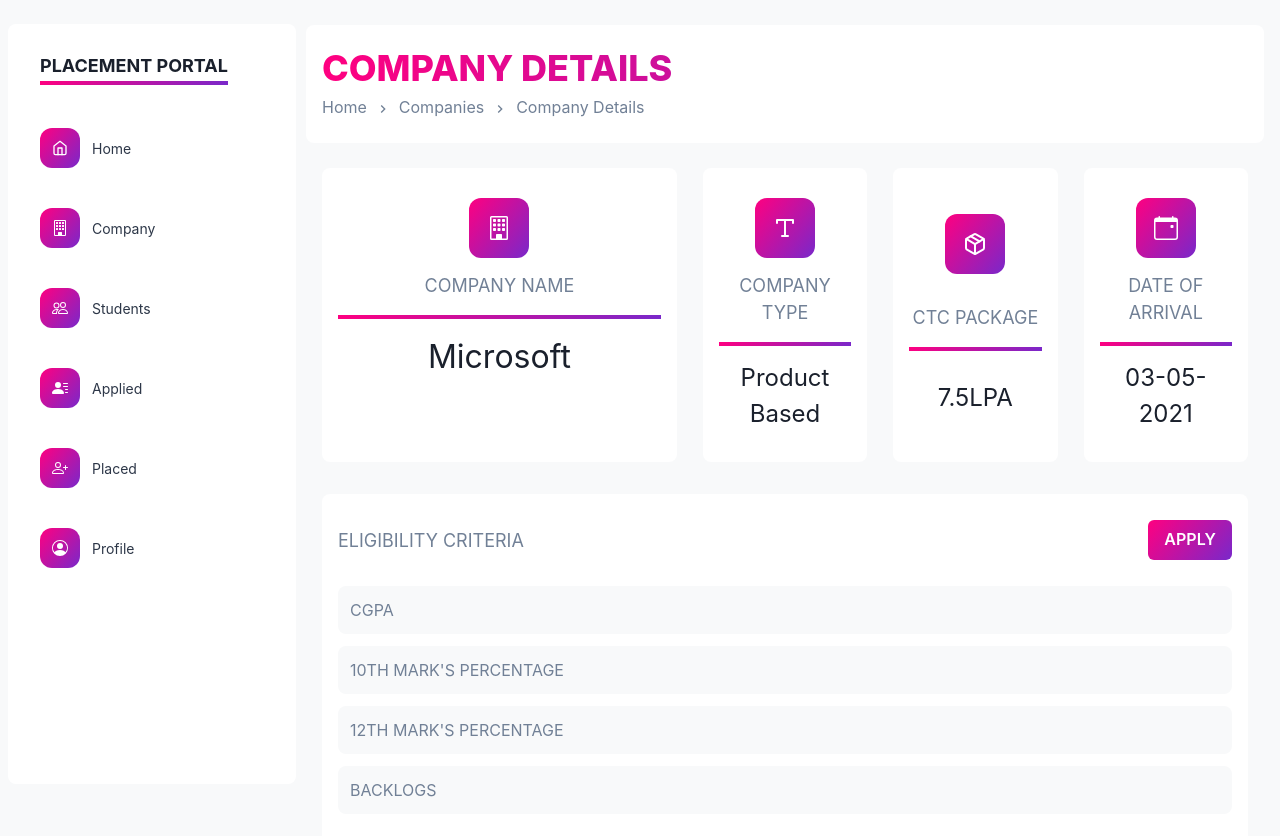
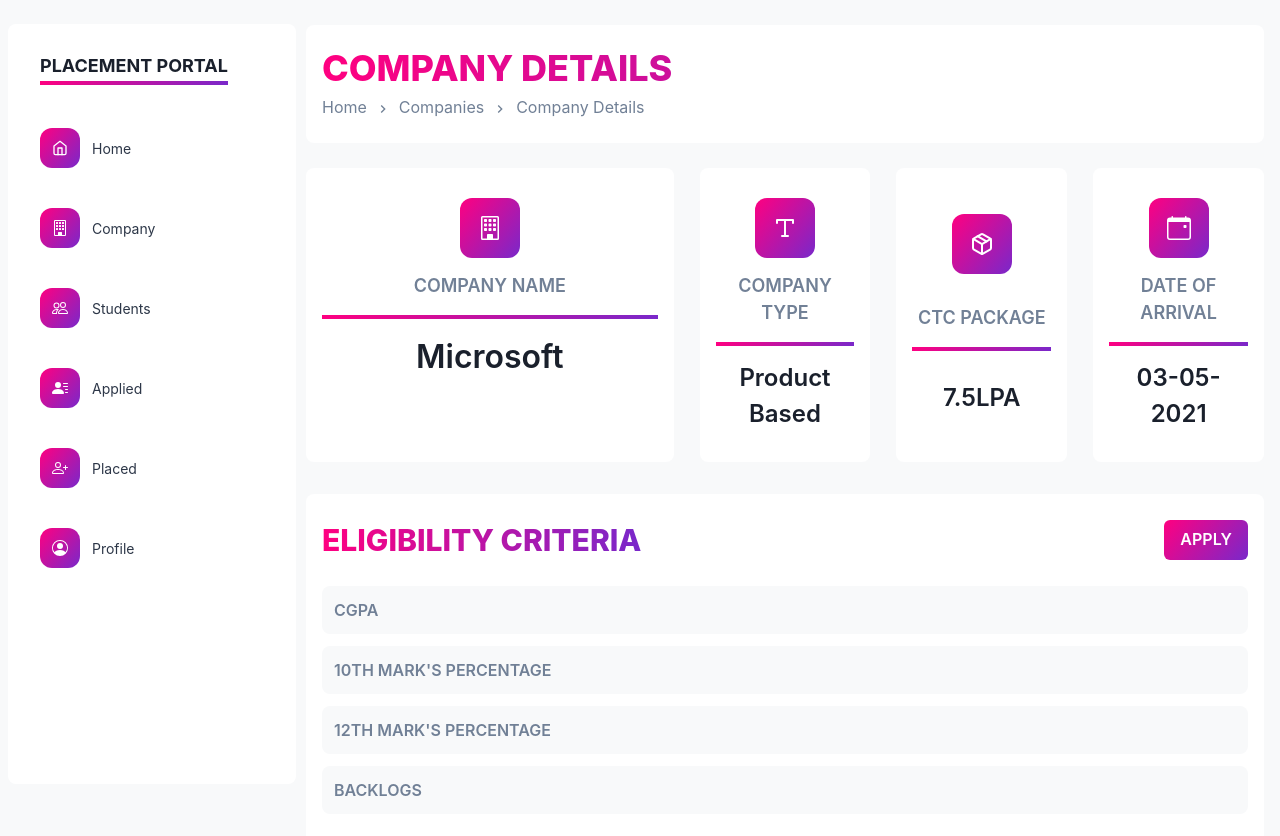
Before and after one commit to VarunSAthreya/placement-management, a Next.js app in the folder apps/web/: page /company/Microsoft in a window 1280 px wide. Shown: the top 836 px of the page. Built offline with nearby package versions, Linux system fonts and the light colour scheme; no server answers.

Commit message:
Minor Design Changes & Minor Additions

```diff
--- a/apps/web/components/Card/CompanyInfoCard.tsx
+++ b/apps/web/components/Card/CompanyInfoCard.tsx
@@ -60,12 +60,19 @@ const CompanyInfoCard = ({ company }) => {
                                 align="center"
                                 w="100%"
                             >
-                                <Text fontSize="lg" color="gray.500" mb={4}>
+                                <Text
+                                    fontSize="lg"
+                                    color="gray.500"
+                                    mb={4}
+                                    fontWeight={'semibold'}
+                                >
                                     COMPANY NAME
                                 </Text>
                                 <Separator />
                             </Flex>
-                            <Text fontSize="2rem">{name}</Text>
+                            <Text fontSize="2rem" fontWeight={'semibold'}>
+                                {name}
+                            </Text>
                         </Flex>
                     </Box>
                 </Box>
@@ -107,12 +114,19 @@ const CompanyInfoCard = ({ company }) => {
                             align="center"
                             w="100%"
                         >
-                            <Text fontSize="lg" color="gray.500" mb={4}>
+                            <Text
+                                fontSize="lg"
+                                color="gray.500"
+                                mb={4}
+                                fontWeight={'semibold'}
+                            >
                                 COMPANY TYPE
                             </Text>
                             <Separator />
                         </Flex>
-                        <Text fontSize="1.5rem">{type} Based</Text>
+                        <Text fontSize="1.5rem" fontWeight={'semibold'}>
+                            {type} Based
+                        </Text>
                     </Flex>
                 </Box>
                 <Box
@@ -153,12 +167,19 @@ const CompanyInfoCard = ({ company }) => {
                             align="center"
                             w="100%"
                         >
-                            <Text fontSize="lg" color="gray.500" mb={4}>
+                            <Text
+                                fontSize="lg"
+                                color="gray.500"
+                                mb={4}
+                                fontWeight={'semibold'}
+                            >
                                 CTC PACKAGE
                             </Text>
                             <Separator />
                         </Flex>
-                        <Text fontSize="1.5rem">{ctc}</Text>
+                        <Text fontSize="1.5rem" fontWeight={'semibold'}>
+                            {ctc}
+                        </Text>
                     </Flex>
                 </Box>
                 <Box
@@ -199,12 +220,19 @@ const CompanyInfoCard = ({ company }) => {
                             align="center"
                             w="100%"
                         >
-                            <Text fontSize="lg" mb={4} color="gray.500">
+                            <Text
+                                fontSize="lg"
+                                mb={4}
+                                color="gray.500"
+                                fontWeight={'semibold'}
+                            >
                                 DATE OF ARRIVAL
                             </Text>
                             <Separator />
                         </Flex>
-                        <Text fontSize="1.5rem">{date}</Text>
+                        <Text fontSize="1.5rem" fontWeight={'semibold'}>
+                            {date}
+                        </Text>
                     </Flex>
                 </Box>
             </Grid>
@@ -216,7 +244,13 @@ const CompanyInfoCard = ({ company }) => {
                         minHeight="60px"
                         w="100%"
                     >
-                        <Text fontSize="lg" color={'gray.500'}>
+                        <Text
+                            bgGradient="linear(to-l, #7928CA, #FF0080)"
+                            bgClip="text"
+                            fontSize="3xl"
+                            fontWeight="extrabold"
+                            textTransform={'uppercase'}
+                        >
                             ELIGIBILITY CRITERIA
                         </Text>
                         <Button
@@ -249,10 +283,19 @@ const CompanyInfoCard = ({ company }) => {
                             bg={'#f8f9fa'}
                             p={3}
                         >
-                            <Text fontSize="md" color={'gray.500'} me="10px">
+                            <Text
+                                fontSize="md"
+                                color={'gray.500'}
+                                me="10px"
+                                fontWeight={'semibold'}
+                            >
                                 CGPA
                             </Text>
-                            <Text fontSize="md" color="black" fontWeight="400">
+                            <Text
+                                fontSize="md"
+                                color="black"
+                                fontWeight={'semibold'}
+                            >
                                 {cgpa}
                             </Text>
                         </Flex>
@@ -264,10 +307,19 @@ const CompanyInfoCard = ({ company }) => {
                             bg={'#f8f9fa'}
                             p={3}
                         >
-                            <Text fontSize="md" color={'gray.500'} me="10px">
+                            <Text
+                                fontSize="md"
+                                color={'gray.500'}
+                                me="10px"
+                                fontWeight={'semibold'}
+                            >
                                 10TH MARK&apos;S PERCENTAGE
                             </Text>
-                            <Text fontSize="md" color="black" fontWeight="400">
+                            <Text
+                                fontSize="md"
+                                color="black"
+                                fontWeight={'semibold'}
+                            >
                                 {tenth}
                             </Text>
                         </Flex>
@@ -279,10 +331,19 @@ const CompanyInfoCard = ({ company }) => {
                             bg={'#f8f9fa'}
                             p={3}
                         >
-                            <Text fontSize="md" color={'gray.500'} me="10px">
+                            <Text
+                                fontSize="md"
+                                color={'gray.500'}
+                                me="10px"
+                                fontWeight={'semibold'}
+                            >
                                 12TH MARK&apos;S PERCENTAGE
                             </Text>
-                            <Text fontSize="md" color="black" fontWeight="400">
+                            <Text
+                                fontSize="md"
+                                color="black"
+                                fontWeight={'semibold'}
+                            >
                                 {twelth}
                             </Text>
                         </Flex>
@@ -294,10 +355,19 @@ const CompanyInfoCard = ({ company }) => {
                             bg={'#f8f9fa'}
                             p={3}
                         >
-                            <Text fontSize="md" color={'gray.500'} me="10px">
+                            <Text
+                                fontSize="md"
+                                color={'gray.500'}
+                                me="10px"
+                                fontWeight={'semibold'}
+                            >
                                 BACKLOGS
                             </Text>
-                            <Text fontSize="md" color="black" fontWeight="400">
+                            <Text
+                                fontSize="md"
+                                color="black"
+                                fontWeight={'semibold'}
+                            >
                                 {backlogs}
                             </Text>
                         </Flex>
--- a/apps/web/pages/applied.tsx
+++ b/apps/web/pages/applied.tsx
@@ -61,7 +61,7 @@ const Applied = () => {
             >
                 <Box mb={{ lg: '24px' }} me={{ lg: '24px' }}>
                     <Flex direction="column">
-                        <Box pb={'25px'} p={3} pt={0}>
+                        <Box pb={'25px'}>
                             <Flex
                                 direction="column"
                                 bg={'white'}
@@ -115,7 +115,7 @@ const Applied = () => {
                                 </Breadcrumb>
                             </Flex>
                         </Box>
-                        <Box p={3} borderRadius={8}>
+                        <Box borderRadius={8}>
                             <Table
                                 variant="simple"
                                 color="white"
@@ -129,7 +129,7 @@ const Applied = () => {
                                             Name
                                         </Th>
                                         <Th color="white" textAlign={'center'}>
-                                            Email
+                                            USN
                                         </Th>
                                         <Th color="white" textAlign={'center'}>
                                             Branch & Section
--- a/apps/web/pages/company/[slug].tsx
+++ b/apps/web/pages/company/[slug].tsx
@@ -127,7 +127,7 @@ const companyDetails = ({ company }) => {
                             </Breadcrumb>
                         </Flex>
                     </Box>
-                    <Box px={4} borderRadius={8}>
+                    <Box borderRadius={8}>
                         <CompanyInfoCard company={company} />
                     </Box>
                 </Box>
--- a/apps/web/pages/placed/index.tsx
+++ b/apps/web/pages/placed/index.tsx
@@ -51,7 +51,7 @@ const Placed = () => {
             >
                 <Box mb={{ lg: '24px' }} me={{ lg: '24px' }}>
                     <Flex direction="column">
-                        <Box pb={'25px'} p={3} pt={0}>
+                        <Box pb={'25px'}>
                             <Flex
                                 direction="column"
                                 bg={'white'}
@@ -105,7 +105,7 @@ const Placed = () => {
                                 </Breadcrumb>
                             </Flex>
                         </Box>
-                        <Box p={3} borderRadius={8}>
+                        <Box borderRadius={8}>
                             <Table
                                 variant="simple"
                                 color="white"
--- a/apps/web/pages/students/[slug].tsx
+++ b/apps/web/pages/students/[slug].tsx
@@ -68,7 +68,7 @@ const StudentDetails = ({ student }) => {
                             pb="1.5rem"
                         >
                             <Text
-                                bgGradient="linear(to-l, #7928CA, #FF0080)"
+                                bgGradient="linear-gradient(to left, #7928CA, #FF0080)"
                                 bgClip="text"
                                 fontSize="4xl"
                                 fontWeight="extrabold"
@@ -127,7 +127,7 @@ const StudentDetails = ({ student }) => {
                             </Breadcrumb>
                         </Flex>
                     </Box>
-                    <Box px={4} borderRadius={8}>
+                    <Box borderRadius={8}>
                         <StudentInfoCard student={student} />
                     </Box>
                 </Box>
```
Also changed, not shown: apps/web/components/Card/AppliedCard.tsx (+5 -5 lines), apps/web/components/Card/StudentInfoCard.tsx (+31 -20 lines), apps/web/components/Card/profileCard.tsx (+18 -18 lines), apps/web/components/Tables/AppliedTable.tsx (+3 -4 lines), apps/web/pages/placed/[slug].tsx (+17 -11 lines), apps/web/pages/profile.tsx (+8 -4 lines).
